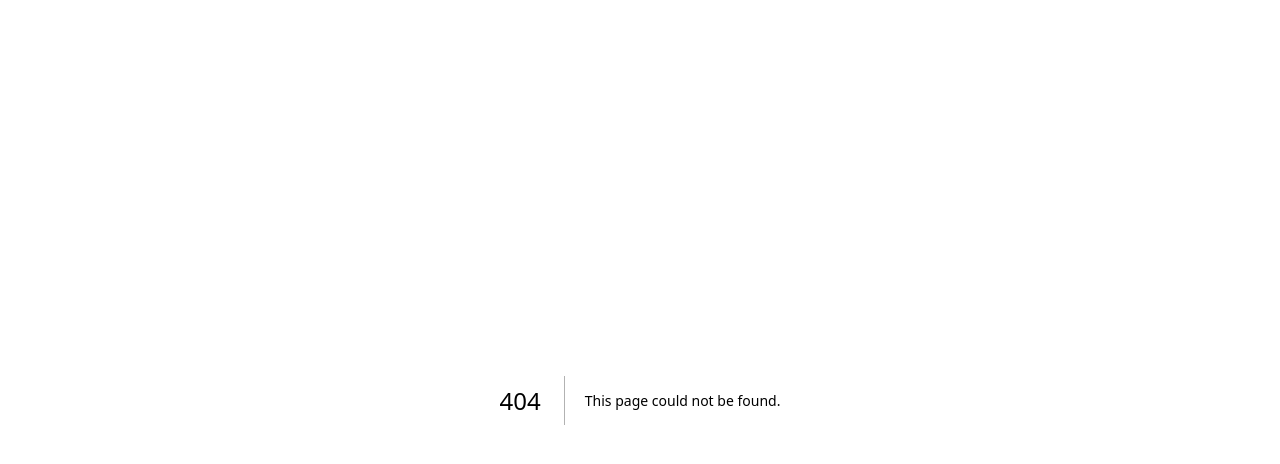
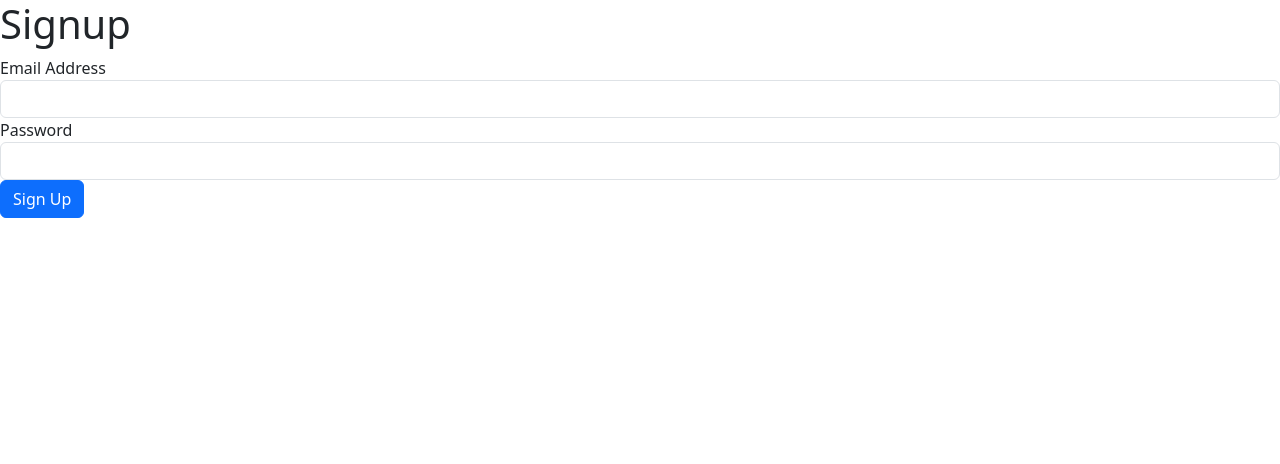
Before and after one commit to rodriggj/middleware-proto, a Next.js app in the folder client/: page /auth/signup in a window 1280 px wide. Before the commit this address had no page. Shown: the top 464 px of the page. Built offline with nearby package versions, Linux system fonts and the light colour scheme.

Commit message:
adding signup form and validation

```diff
--- a/client/package.json
+++ b/client/package.json
@@ -10,6 +10,7 @@
   "license": "ISC",
   "description": "",
   "dependencies": {
+    "axios": "^1.7.8",
     "bootstrap": "^5.3.3",
     "next": "^15.0.3",
     "react": "^18.3.1",
--- /dev/null
+++ b/client/pages/auth/signup.js
@@ -0,0 +1,44 @@
+import { useState } from 'react'
+import axios  from 'axios'
+
+export default () => {
+    const [email, setEmail] = useState('')
+    const [password, setPassword] = useState('')
+    const [errors, setErrors] = useState([])
+
+    const onSubmit = async (event) => {
+        event.preventDefault()
+
+        try {
+            // console.log(`Form submitted with email: ${email} and password ${password}`)
+            const response  = await axios.post('/api/users/signup', {
+                email,
+                password
+        })
+        console.log(response.data)
+        } catch (err) {
+            // console.log(err.response.data)
+            setErrors(err.response.data.errors)
+        }
+    }
+    return <form onSubmit={onSubmit}>
+        <h1>Signup</h1>
+        <div className="form-group">
+            <label>Email Address</label>
+            <input value={ email } onChange={ e => setEmail( e.target.value ) }className="form-control"></input>
+        </div>
+        <div className="form-group">
+            <label>Password</label>
+            <input value={ password } onChange={ e => setPassword( e.target.value ) }type="password" className="form-control"></input>
+        </div>
+        {errors.length > 0 && (<div className="alert alert-danger">
+            <h4>Oooops...</h4>
+            <ul className="my-0">
+                {errors.map(err => (
+                    <li key={err.message}>{err.message}</li>
+                ))}
+            </ul>
+        </div>)}
+        <button className="btn btn-primary">Sign Up</button>
+    </form>
+}
```
Also changed, not shown: 1 other file (tests, documents, lock files or other folders).
